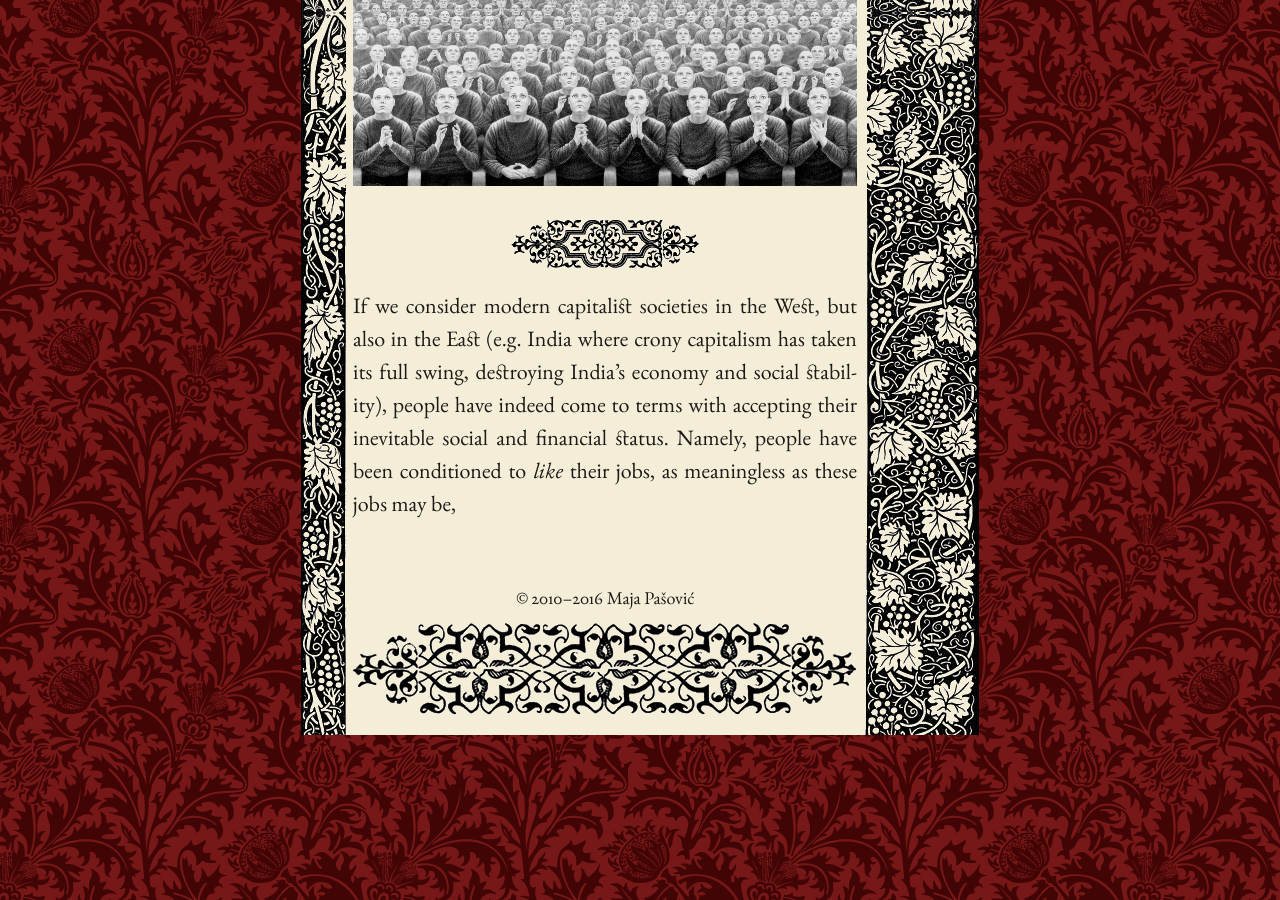
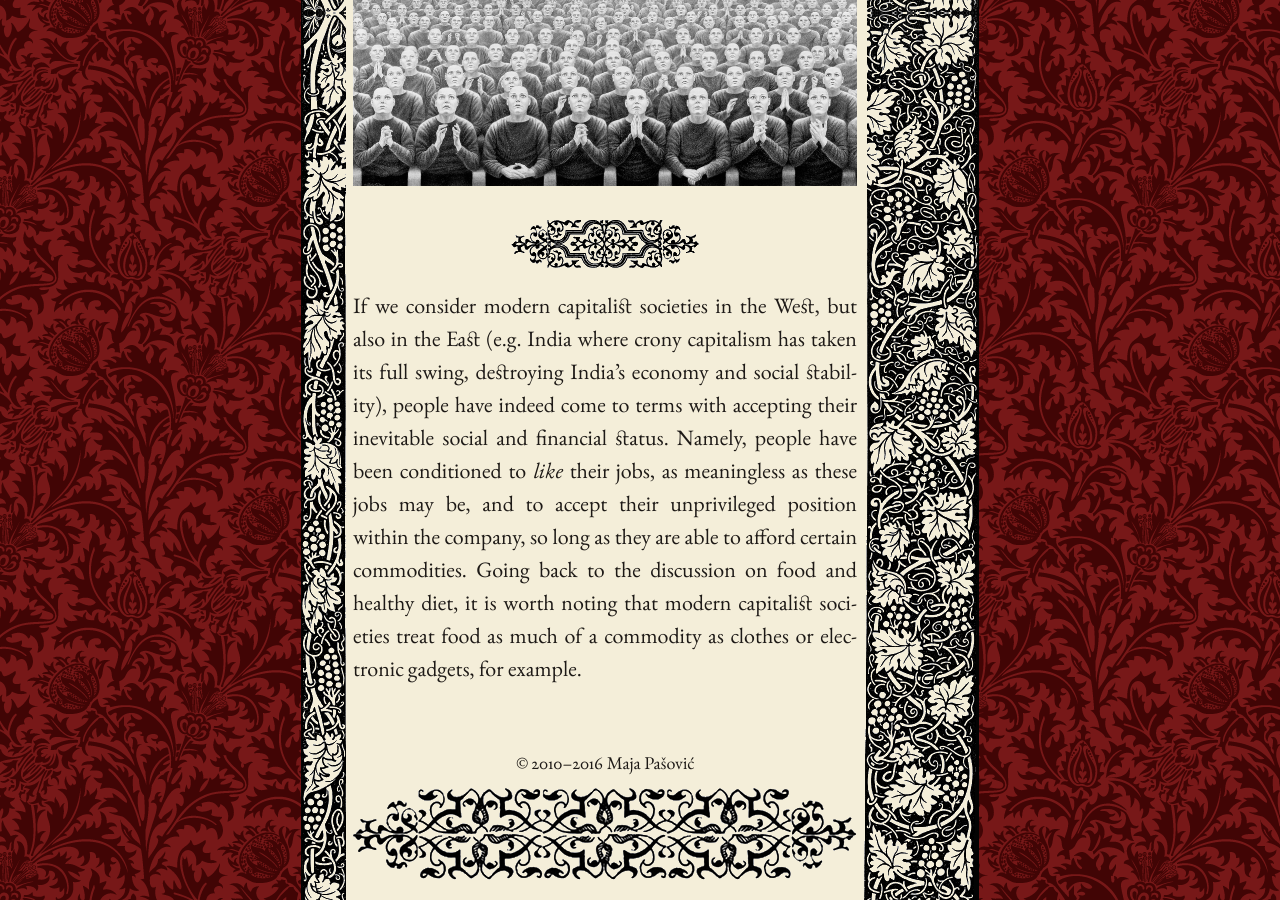
Before and after one commit to mpasovic/majapasovic.org, a Jekyll site: the page built from _posts/2016-03-04-bokanovskified-production-food-and-nutrition-in-modern-age.md, in a window 1280 px wide and 900 px high, scrolled down 4922 px. Built offline with Jekyll 4.4.1, drawn with Linux system fonts in a browser that asks for light colours; nearby versions of some CDN libraries.

Commit message:
Updated 2016-03-04-bokanovskified-production-food-and-nutrition-in-modern-age.md

```diff
--- a/_posts/2016-03-04-bokanovskified-production-food-and-nutrition-in-modern-age.md
+++ b/_posts/2016-03-04-bokanovskified-production-food-and-nutrition-in-modern-age.md
@@ -29,4 +29,4 @@
 ![]({{site.baseurl}}/img/brave%20new%20world.jpg)
 
 *****
-If we consider modern capitalist societies in the West, but also in the East (e.g. India where crony capitalism has taken its full swing, destroying India's economy and social stability), people have indeed come to terms with accepting their inevitable social and financial status. Namely, people have been conditioned to *like* their jobs, as meaningless as these jobs may be,
+If we consider modern capitalist societies in the West, but also in the East (e.g. India where crony capitalism has taken its full swing, destroying India's economy and social stability), people have indeed come to terms with accepting their inevitable social and financial status. Namely, people have been conditioned to *like* their jobs, as meaningless as these jobs may be, and to accept their unprivileged position within the company, so long as they are able to afford certain commodities. Going back to the discussion on food and healthy diet, it is worth noting that modern capitalist societies treat food as much of a commodity as clothes or electronic gadgets, for example.
```
